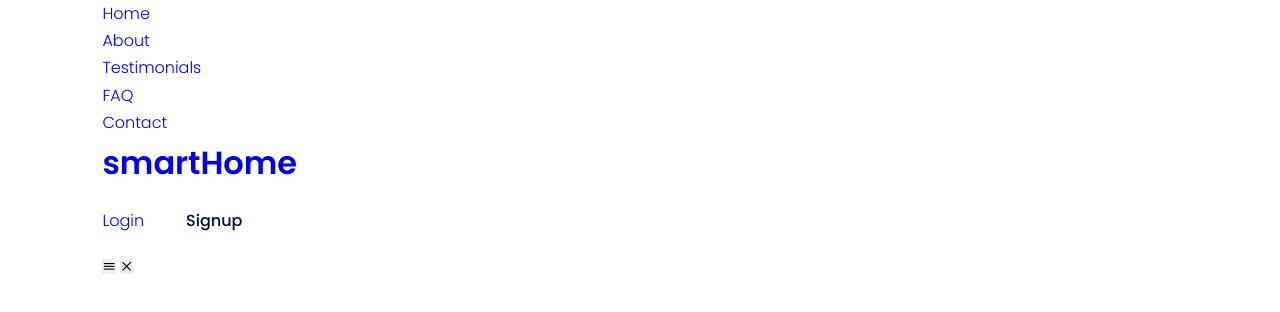
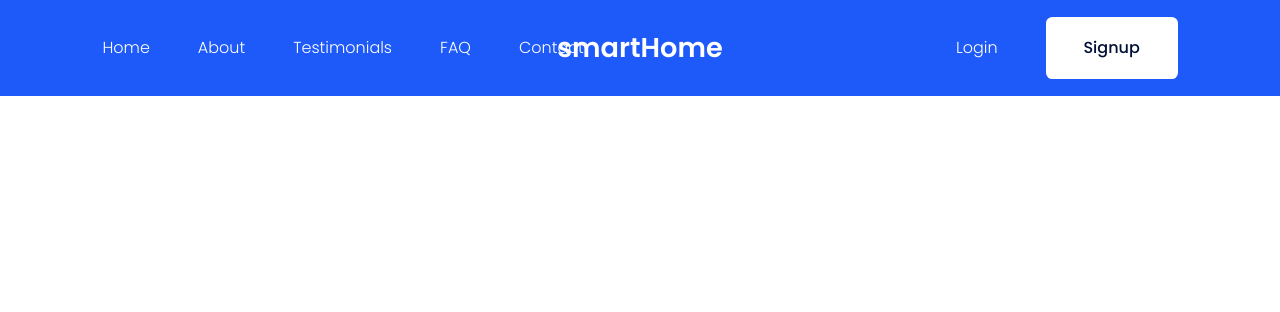
Before and after one commit to dononichols/Smart-Home-eG, a plain HTML site: page index.html in a window 1280 px wide. Drawn offline with nearby package versions, Linux system fonts and the light colour scheme.

Commit message:
-add Nav Bar CSS

```diff
--- a/index.html
+++ b/index.html
@@ -22,9 +22,9 @@
 <body>
     <!-- Start NAV BAR -->
     <nav>
-        <div class="container nav_container">
+        <div class="container nav__container">
             <!-- menu start -->
-            <ul class="nav_items">
+            <ul class="nav__items">
                 <li><a href="index.html">Home</a></li>
                 <li><a href="index.html#About">About</a></li>
                 <li><a href="index.html#testimonials">Testimonials</a></li>
@@ -33,9 +33,9 @@
             </ul>
             <!-- menu end -->
             <!-- logo -->
-            <a href="index.html" class="nav_logo"><h3>smartHome</h3></a>
+            <a href="index.html" class="nav__logo"><h3>smartHome</h3></a>
             <!-- login button -->
-            <div class="nav_signin-signup">
+            <div class="nav__signin-signup">
                 <a href="#">Login</a>
                 <a href="#" class="btn">Signup</a>
             </div>
--- a/style.css
+++ b/style.css
@@ -71,7 +71,7 @@ h3 {
 }
 
 a {
-    /* color: var(--color-white); */
+    color: var(--color-white);
     font-weight: 300;
 }
 
@@ -116,3 +116,47 @@ img {
 }
 
 /* =============== NAVBAR ================= */
+
+nav {
+    width: 100vw;
+    height: 6rem;
+    display: grid;
+    place-items: center;
+    position: fixed;
+    top: 0;
+    left: 0;
+    z-index: 2;
+    background: var(--color-primary);
+}
+
+.nav__container {
+    display: flex;
+    justify-content: space-between;
+    align-items: center;
+}
+
+nav button {
+    display: none;
+}
+
+.nav__items {
+    display: flex;
+    gap: 3rem;
+}
+
+.nav__logo {
+    position: absolute;
+    top: 50%;
+    left: 50%;
+    transform: translate(-50%, -50%);
+}
+
+.nav__signin-signup {
+    display: flex;
+    align-items: center;
+    gap: 3rem;
+}
+
+.nav__logo h3 {
+    font-size: 1.7rem;
+}
```
